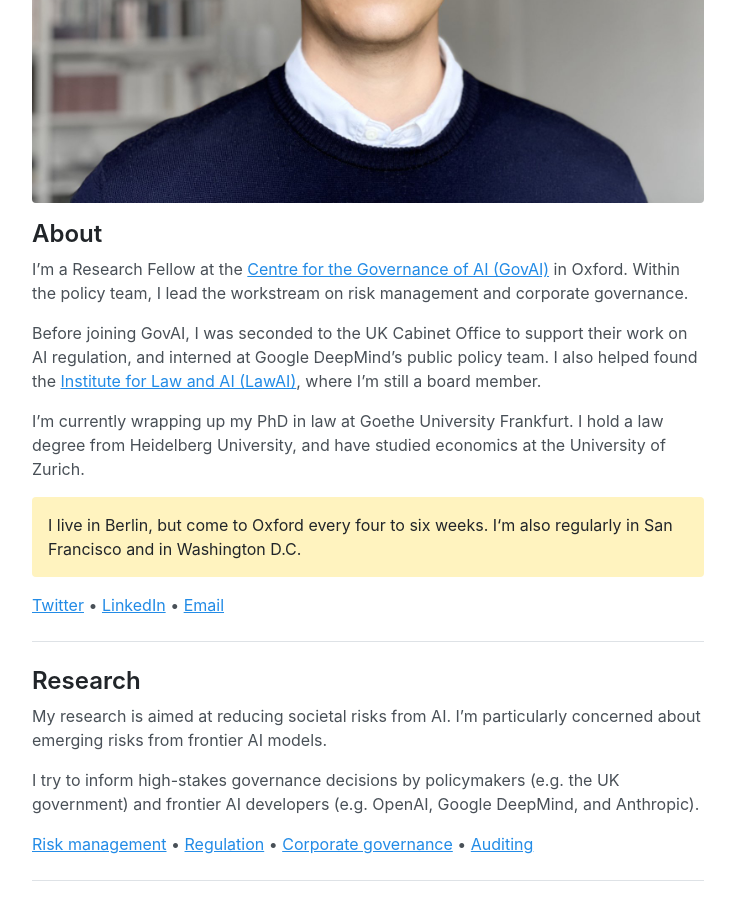
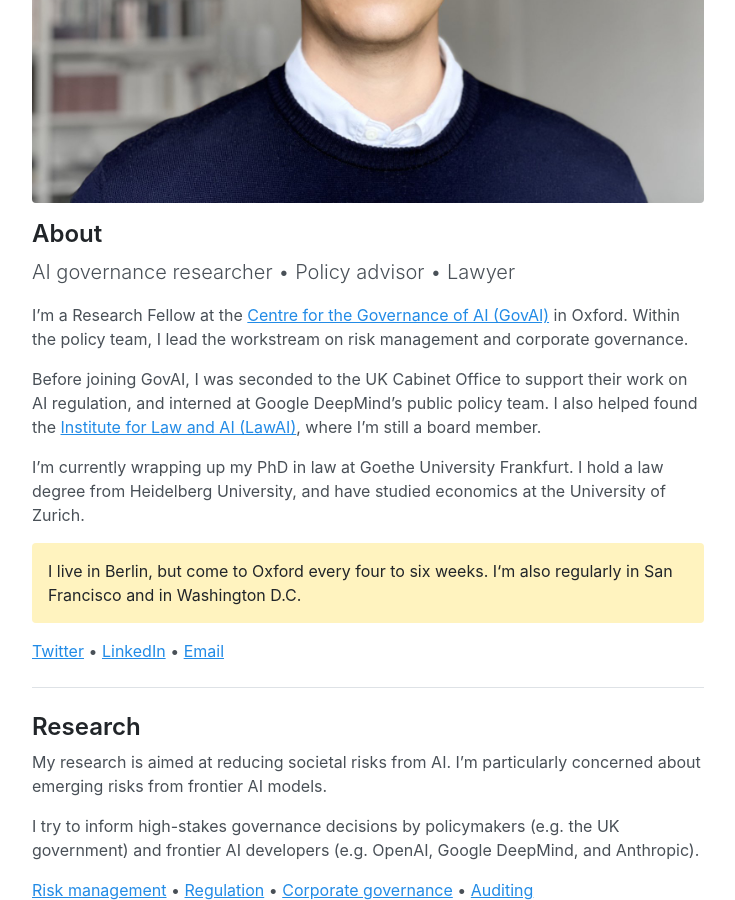
Before and after one commit to jonasschuett/jonasschuett.github.io, a Jekyll site: the page built from _posts/2020-04-04-introduction.md, in a window 1280 px wide and 900 px high, scrolled down 475 px. Shown: the whole window, without its empty margins (272-1007 px from the left). Built offline with Jekyll 4.4.1, drawn with Linux system fonts in a browser that asks for light colours.

Commit message:
Update 2020-04-04-introduction.md

```diff
--- a/_posts/2020-04-04-introduction.md
+++ b/_posts/2020-04-04-introduction.md
@@ -5,6 +5,9 @@ layout: page
 ![Jonas Schuett](/jonasschuett.jpg)
 
 ## About
+
+AI governance researcher • Policy advisor • Lawyer
+{:.lead}
 
 I'm a Research Fellow at the [Centre for the Governance of AI (GovAI)](https://www.governance.ai/) in Oxford. Within the policy team, I lead the workstream on risk management and corporate governance.
 
```
